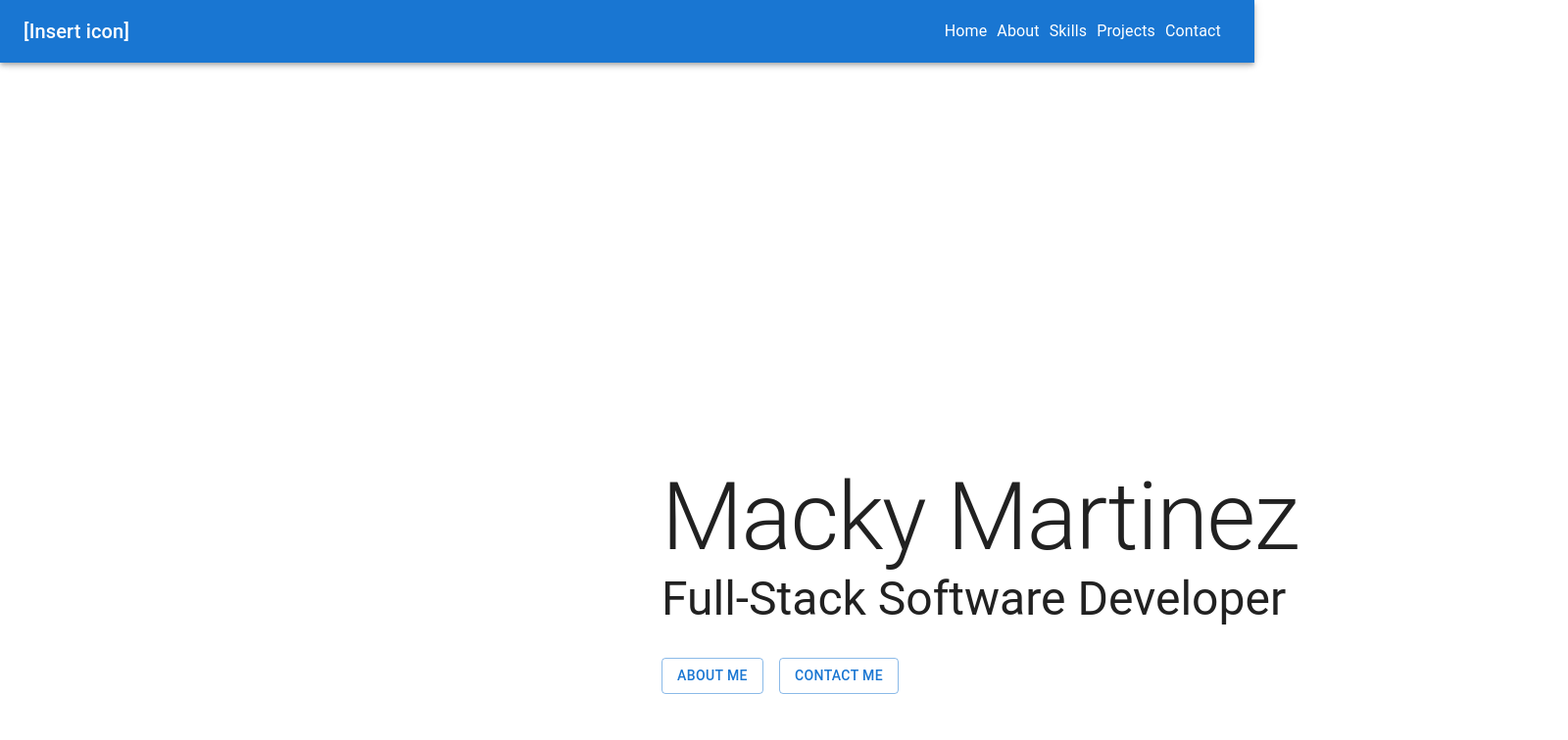
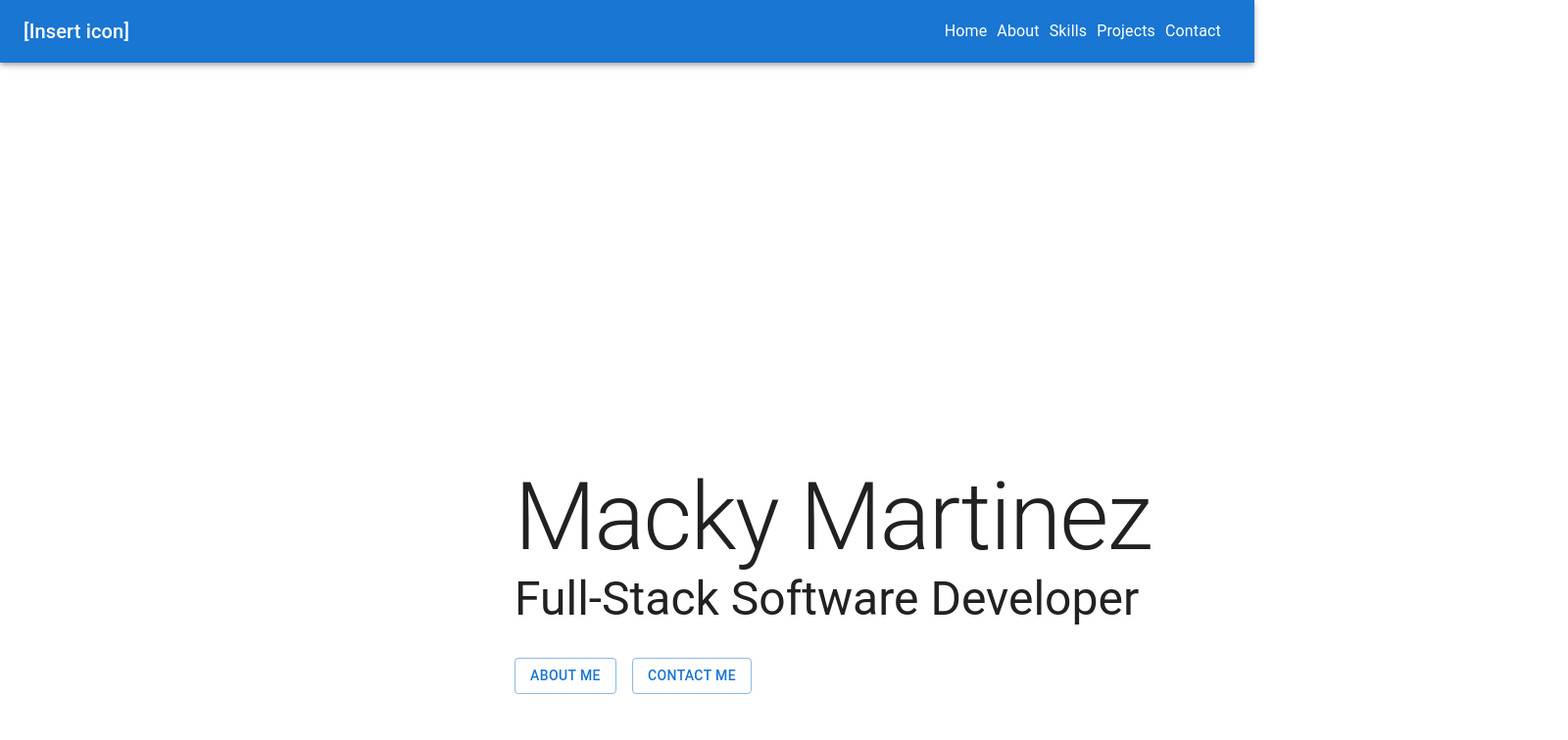
Before and after one commit to MackMartinez/Portfolio, a React (Create React App) app: page / in a window 1280 px wide. Shown: the top 756 px of the page at 98% size, 1600 px wide, since content can reach past the window. Built offline with nearby package versions, Linux system fonts and the light colour scheme.

Commit message:
add container to position everything below the landing section

```diff
--- a/src/App.js
+++ b/src/App.js
@@ -7,6 +7,7 @@ import Projects from "./Components/Projects";
 import ContactMe from "./Components/ContactMe";
 import Skills from "./Components/Skills";
 import { BrowserRouter } from "react-router-dom";
+import Grid2 from "@mui/material/Unstable_Grid2/Grid2";
 
 
 function App() {
@@ -14,8 +15,10 @@ function App() {
     <BrowserRouter>
       <Box>
         <DrawerAppBar />
-          <Container sx={{ justifyContent: 'space-between', marginLeft:50}}>
+          <Container maxWidth="md" sx={{ justifyContent: 'space-between', marginLeft:50}}>
             <Landing />
+          </Container>
+          <Container maxWidth="1" sx={{ justifyContent: 'space-between'}}>
             <Skills />
             <Projects />
             <ContactMe />
```
